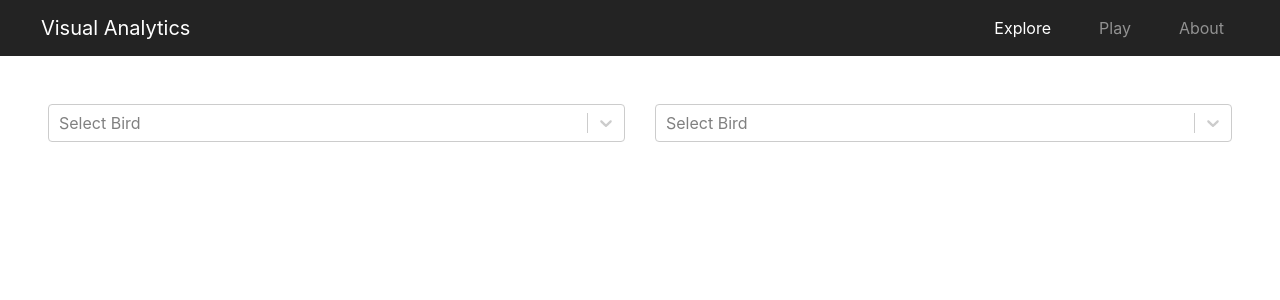
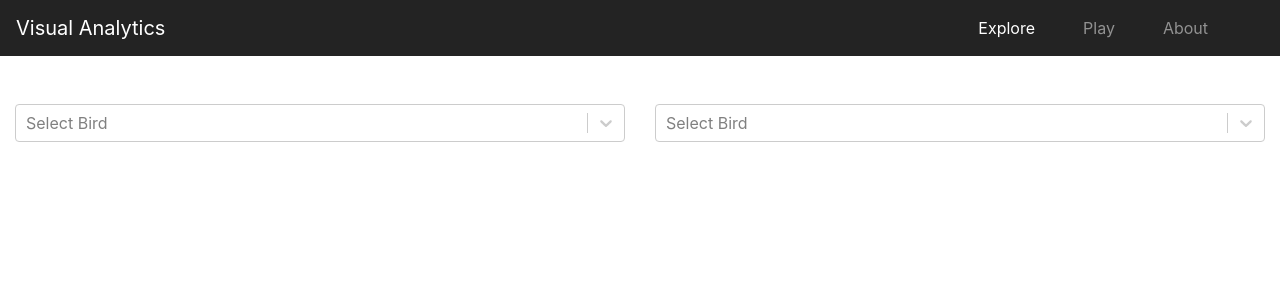
Before and after one commit to Schwar32/SE-Visual-Analytics, a React (Create React App) app in the folder reactapp/: page / in a window 1280 px wide. Shown: the top 300 px of the page. Built offline with nearby package versions, Linux system fonts and the light colour scheme; no server answers.

Commit message:
Small updates

```diff
--- a/reactapp/src/App.js
+++ b/reactapp/src/App.js
@@ -6,7 +6,7 @@ function App() {
   return (
     <div>
       <Navbar />
-      <div className="container-fluid p-5">
+      <div className="container-fluid ">
         <div className="row justify-content-center">
           <BirdContainer />
           <BirdContainer />
--- a/reactapp/src/components/AudioFileDropdown.jsx
+++ b/reactapp/src/components/AudioFileDropdown.jsx
@@ -32,7 +32,7 @@ function BirdDropdown({ bird, handleChange }) {
         className="select"
         color="#5c5cff"
         onChange={handleChange}
-        isSearchable
+        isSearchable={false}
       />
     </div>
   );
--- a/reactapp/src/components/BirdContainer.jsx
+++ b/reactapp/src/components/BirdContainer.jsx
@@ -79,7 +79,7 @@ function BirdContainer() {
   };
 
   return (
-    <div className="col-lg-6">
+    <div className="col-lg-6 py-5">
       <BirdDropdown handleChange={handleBirdChange}></BirdDropdown>
       {bird === "" ? (
         <div />
--- a/reactapp/src/components/Graph.jsx
+++ b/reactapp/src/components/Graph.jsx
@@ -27,6 +27,7 @@ function Graph({ data, layout }) {
             plot_bgcolor: "white",
             hovermode: false,
           }}
+          config={{ responsive: true }}
           useResizeHandler
           className="plotly-chart"
         ></Plot>
--- a/reactapp/src/styles/App.css
+++ b/reactapp/src/styles/App.css
@@ -3,18 +3,19 @@
 }
 
 .navbar-brand {
-  margin-left: 2%;
 }
 
 .navbar-nav {
   margin-left: auto;
+  margin-right: 1em;
 }
 
 .navbar-nav > li {
   margin-right: 2em;
+  margin-left: auto;
 }
 
 .plotly-chart {
-  aspect-ratio: 4/3;
+  aspect-ratio: 5/3.5;
   width: 100%;
 }
```
Also changed, not shown: 3 other files (tests, documents, lock files or other folders).
